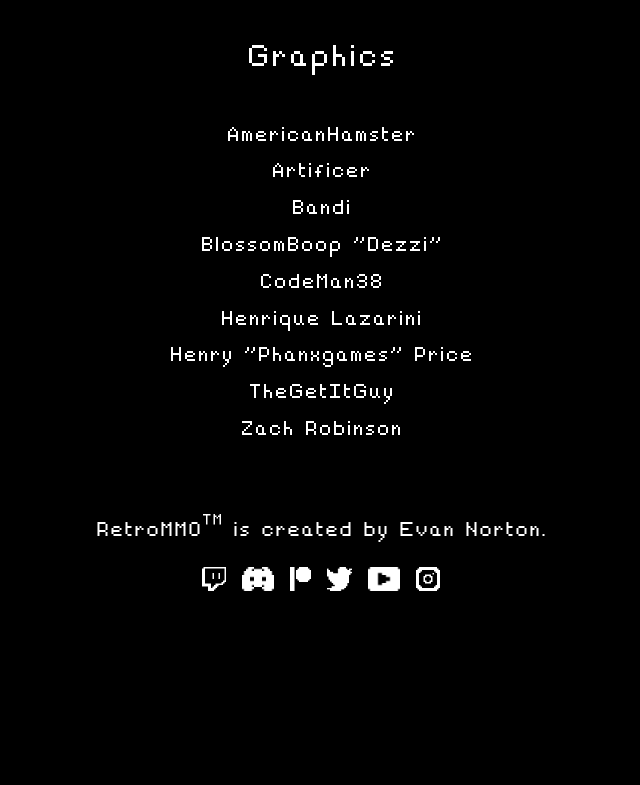
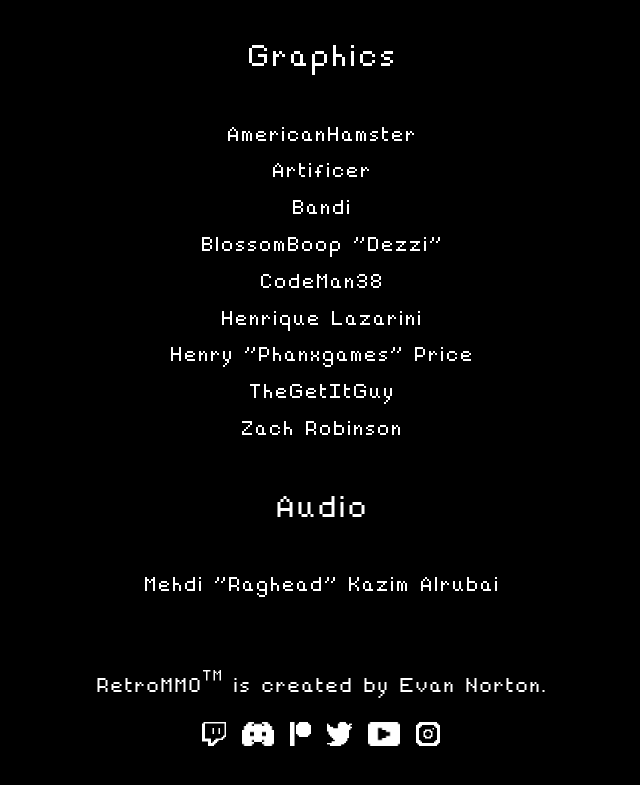
Before and after one commit to evannorton/Retro-MMO.com, a plain HTML site: page credits.html in a window 1280 px wide. Shown: the part 789-1574 px from the top of the page, without its empty margins (319-959 px from the left). Before the commit the page ends 1422 px from the top, so only its background shows below. Drawn offline with nearby package versions, Linux system fonts and the light colour scheme.

Commit message:
mehdi in credits

```diff
--- a/credits.html
+++ b/credits.html
@@ -70,6 +70,10 @@
             <li><a href="https://twitter.com/thegetitguy" target="_blank">TheGetItGuy</a></li>
             <li><a href="https://twitter.com/RyuzachPixel" target="_blank">Zach Robinson</a></li>
         </ul>
+        <h2>Audio</h2>
+        <ul>
+            <li><a href="https://youtube.com/c/Raghead" target="_blank">Mehdi "Raghead" Kazim Alrubai</a></li>
+        </ul>
     </main>
     <footer>
         <p id="ownership">RetroMMO<sup>TM</sup> is created by Evan Norton.</p>
```
